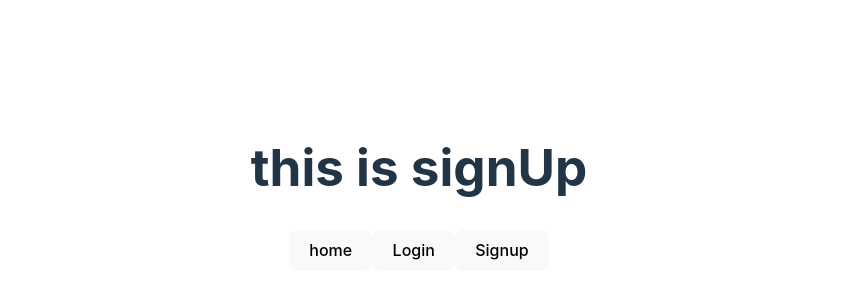
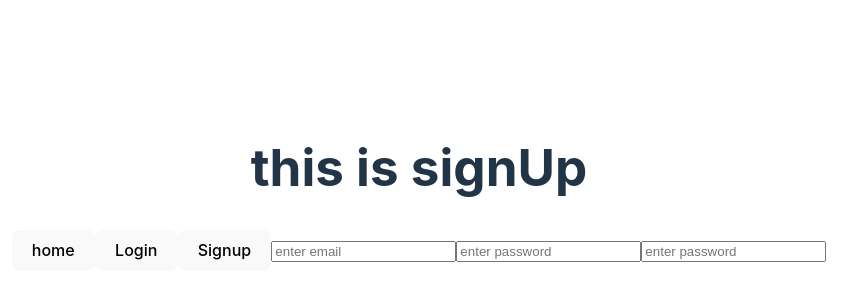
Before and after one commit to Janamjay/Twitter_clone_Room10, a React (Vite) app: page /signup in a window 1280 px wide. Shown: the part 212-512 px from the top of the page, without its empty margins (221-1078 px from the left). Built offline with nearby package versions, Linux system fonts and the light colour scheme.

Commit message:
initial commit

```diff
--- a/src/pages/login/Login.jsx
+++ b/src/pages/login/Login.jsx
@@ -8,6 +8,10 @@ const Login = () => {
       <NavLink to="/"><button>home</button></NavLink>
       <NavLink to="/login"><button>Login</button></NavLink>
       <NavLink to="/signup"><button>Signup</button></NavLink>
+      <input type='email' placeholder='enter email' ></input>
+      <input type='password' placeholder='enter password' ></input>
+
+
     </div>
   )
 }
--- a/src/pages/signup/Signup.jsx
+++ b/src/pages/signup/Signup.jsx
@@ -8,6 +8,12 @@ const Signup = () => {
       <NavLink to="/"><button>home</button></NavLink>
       <NavLink to="/login"><button>Login</button></NavLink>
       <NavLink to="/signup"><button>Signup</button></NavLink>
+
+
+      <input type='email' placeholder='enter email' ></input>
+      <input type='password' placeholder='enter password' ></input>
+      <input type='pas' placeholder='enter password' ></input>
+
     </div>
   )
 }
```
Also changed, not shown: src/index.txt (added).
